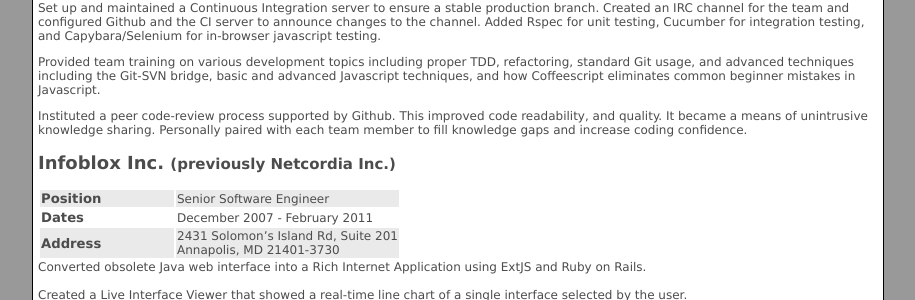
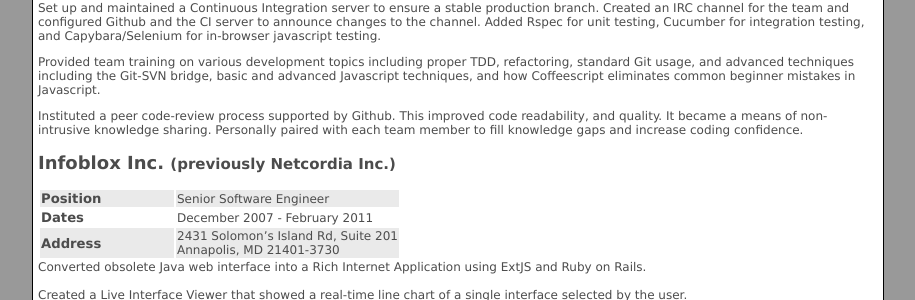
Before and after one commit to srvullupala/Resume, a Jekyll site: the page built from index.html, in a window 1280 px wide and 900 px high, scrolled down 1815 px. Shown: the part 151-451 px from the top of the window, without its empty margins (182-1097 px from the left). Built offline with Jekyll 4.4.1, drawn with Linux system fonts in a browser that asks for light colours; Markdown is read by kramdown in place of the engine named in the settings.

Commit message:
Changed grammar

```diff
--- a/_includes/work_boeing.html
+++ b/_includes/work_boeing.html
@@ -43,5 +43,5 @@
 
 <p>Instituted a peer code-review process supported by Github.  This
 improved code readability, and quality.  It became a means of
-unintrusive knowledge sharing.  Personally paired with each team
+non-intrusive knowledge sharing.  Personally paired with each team
 member to fill knowledge gaps and increase coding confidence.</p>
```
